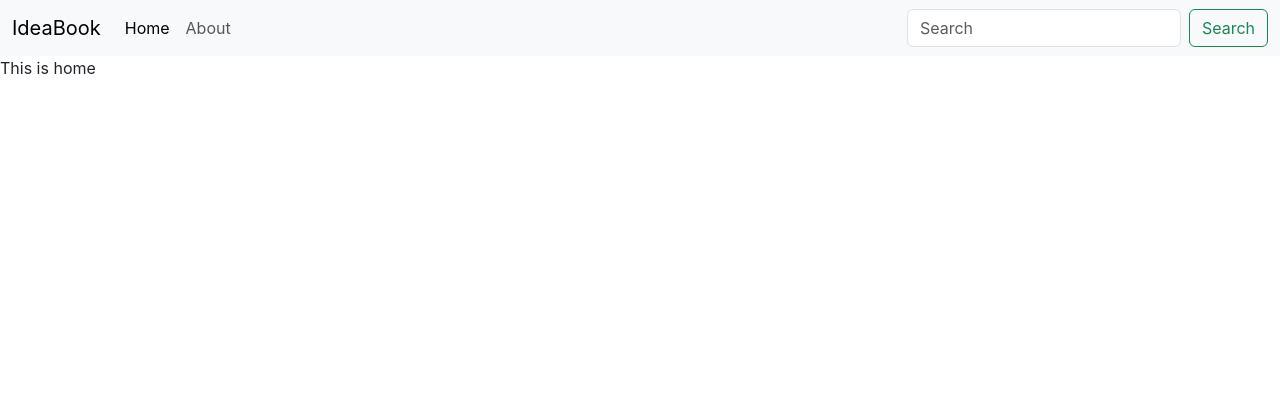
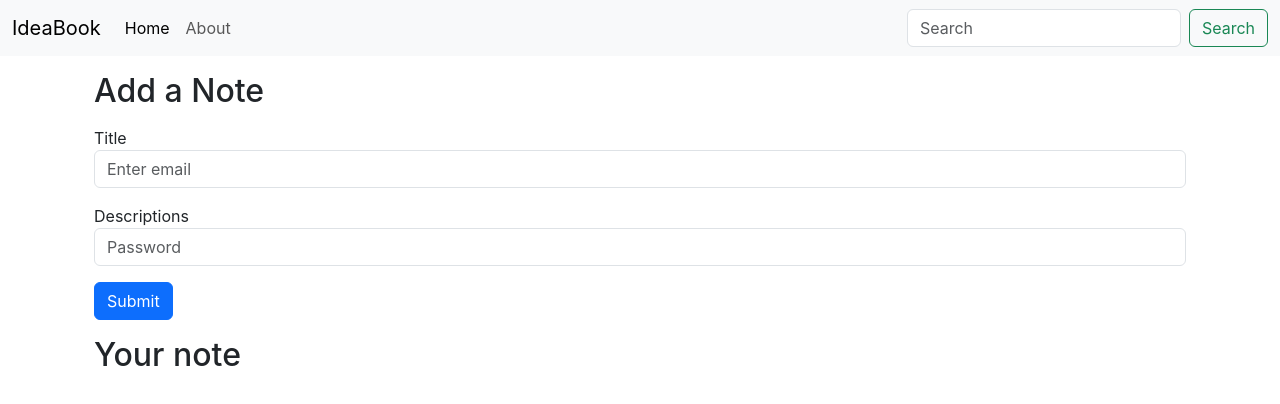
Before and after one commit to iamshivakhatri/Ideabook, a React (Create React App) app: page / in a window 1280 px wide. Shown: the top 404 px of the page. Built offline with nearby package versions, Linux system fonts and the light colour scheme.

Commit message:
Added useLocation hook.

```diff
--- a/src/App.js
+++ b/src/App.js
@@ -13,6 +13,7 @@
     <NoteState>
         <Router>
           <Navbar/>
+          <div className="container">
           <Routes>
             <Route
               path="/"
@@ -25,7 +26,9 @@
             <Route path="/About" element={<About />} />
 
           </Routes>
+          </div>
         </Router>
+
         </NoteState>
     </>
   );
--- a/src/Components/Home.js
+++ b/src/Components/Home.js
@@ -1,12 +1,45 @@
-import React from 'react'
-
+import React from "react";
 
 export const Home = () => {
-    return (
-        <div>
-            This is home
-        </div>
-    )
-}
+  return (
+    <>
+      <div className="container my-3">
+        <h2>Add a Note</h2>
+        <form>
+          <div class="form-group my-3">
+            <label for="exampleInputEmail1">Title</label>
+            <input
+              type="email"
+              class="form-control"
+              id="exampleInputEmail1"
+              aria-describedby="emailHelp"
+              placeholder="Enter email"
+            />
+            <small id="emailHelp" class="form-text text-muted">
+
+            </small>
+          </div>
+          <div class="form-group my-3">
+            <label for="exampleInputPassword1">Descriptions</label>
+            <input
+              type="password"
+              class="form-control"
+              id="exampleInputPassword1"
+              placeholder="Password"
+            />
+          </div>
+
+          <button type="submit" class="btn btn-primary">
+            Submit
+          </button>
+        </form>
+      </div>
+
+      <div className="container">
+        <h2>Your note</h2>
+      </div>
+    </>
+  );
+};
 
 export default Home;
--- a/src/Components/Navbar.js
+++ b/src/Components/Navbar.js
@@ -1,7 +1,9 @@
-import React from 'react'
-import { Link } from "react-router-dom";
+import React, {  } from 'react'
+import { Link, useLocation } from "react-router-dom";
 
 const Navbar = () => {
+    let location = useLocation();
+    console.log(location.pathname)
     return (
         <nav className="navbar navbar-expand-lg navbar-light bg-light">
             <div className="container-fluid">
@@ -12,7 +14,7 @@
                 <div className="collapse navbar-collapse" id="navbarSupportedContent">
                     <ul className="navbar-nav me-auto mb-2 mb-lg-0">
                         <li className="nav-item">
-                            <Link className="nav-link active" aria-current="page" to="/">Home</Link>
+                            <Link className={`nav-link ${location.pathname === "/" ?  "active" : " "} `} aria-current="page" to="/">Home</Link>
                         </li>
                         <li className="nav-item">
                             <Link className="nav-link" to="/about">About</Link>
```
